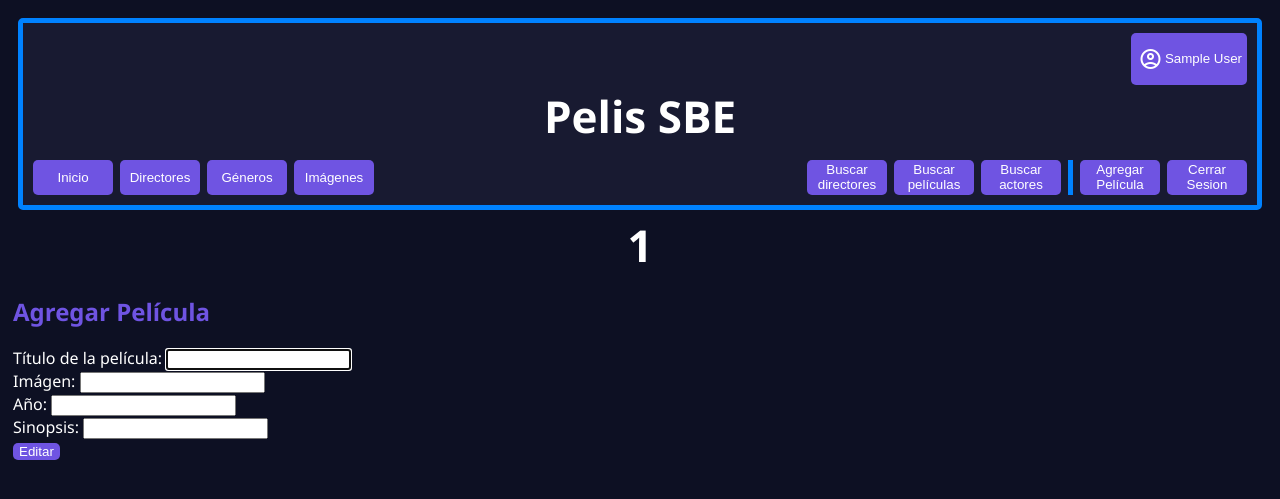
After one commit to Sofii2301/Proyecto-Final---Programacion-2, a Flask app: page /editar/1 in a window 1280 px wide. The commit adds this page. Shown: the top 499 px of the page. Run offline with Flask 2, Linux system fonts and the light colour scheme; the visitor is signed in with stand-in values (Sample User, id 1).

Commit message:
Editar peli sin terminar

```diff
--- a/app.py
+++ b/app.py
@@ -158,6 +158,24 @@ def eliminarPeli(peli):
             return redirect(url_for('home'))
     return render_template('eliminarPeli.html',name=usuario(), peli=peli)
 
+@app.route('/editar/<peli>', methods=["GET","POST"])
+def editarPeli(peli):
+    if 'user' not in session:
+        return redirect(url_for('index'))
+    else:
+        if request.method == "POST":
+            for pelicula in pelis_data:
+                if pelicula['Titulo']==peli:
+                    if request.form.get('titulo') != "":
+                        peli['Titulo']=request.form.get('titulo')
+                    if request.form.get("imagen") != "":
+                        peli['img']=request.form.get("imagen")
+                    if request.form.get("anio") != "":
+                        peli['año']=request.form.get("anio")
+                    if request.form.get("sinopsis") != "":
+                        peli['Sinopsis']=request.form.get("sinopsis")
+    return render_template('editarPeli.html',name=usuario(), peli=peli)
+
 @app.route('/logout')
 def logout():
   session.pop('user', None)
--- a/templates/agregarPeli.html
+++ b/templates/agregarPeli.html
@@ -22,7 +22,7 @@
                 </div>
                 <div id="agregar">
                     <label for="opinion"> Tu opinión: </label>
-                    <input type="text" name="opinion" required>
+                    <input type="text" name="opinion">
                 </div>
                 <div id="agregar">
                     <label for="sinopsis"> Sinopsis: </label>
@@ -38,7 +38,7 @@
                 </div>
                 <div id="agregar">
                     <label for="actores"> Actores: </label>
-                    <input type="text" name="actores" required>
+                    <input type="text" name="actores">
                 </div>
                 <div>
                     <label for="puntuacion"> Puntuación: </label>
--- /dev/null
+++ b/templates/editarPeli.html
@@ -0,0 +1,29 @@
+{% extends "index.html" %}
+
+{% block content%}
+
+<div>
+    <h1 id="h1_editar">{{peli}}</h1>
+    <form action="/editar/{{peli}}", method="post" id="boton_editar">
+        <h2 id="agregar"> Agregar Película </h2>
+            <div id="agregar">
+                <label for="titulo"> Título de la película: </label>
+                <input type="text" name="titulo" autofocus>
+            </div>
+            <div id="agregar">
+                <label for="imagen"> Imágen: </label>
+                <input type="url" name="imagen">
+            </div>
+            <div id="agregar">
+                <label for="anio"> Año: </label>
+                <input type="text" name="anio">
+            </div>
+            <div id="agregar">
+                <label for="sinopsis"> Sinopsis: </label>
+                <input type="text" name="sinopsis">
+            </div>
+        <button type="submit" id="button_editar">Editar</button>
+    </form>
+</div>
+
+{% endblock %}
--- a/templates/eliminarPeli.html
+++ b/templates/eliminarPeli.html
@@ -1,7 +1,7 @@
 {% extends './index.html' %}
 
 {% block content %}
-<div id="eliminar">
+<div>
     <h1 id="h1_eliminar">{{peli}}</h1>
     <form action="/eliminar/{{peli}}", method="post" id="boton_eliminar">
         <button type="submit" id="button_eliminar">Eliminar</button>
--- a/templates/index.html
+++ b/templates/index.html
@@ -84,11 +84,18 @@
                             <h4>Comentarios: {{ datos ['Comentarios'] }}</h4>
                         </div>
                         {% if name != '' %}
+                        <div id="editar">
+                            <div>
+                                <form action="/editar/{{ datos ['Titulo'] }}">
+                                    <input type="submit" value="Editar">
+                                </form>
+                              </div>
+                        </div>
                         {% if datos['Comentarios'] == '' %}
                         <div id="eliminar">
                             <div>
                                 <form action="/eliminar/{{ datos ['Titulo'] }}">
-                                    <input type="submit" value="Eliminar {{datos ['Titulo']}}">
+                                    <input type="submit" value="Eliminar">
                                 </form>
                               </div>
                         </div>
```
